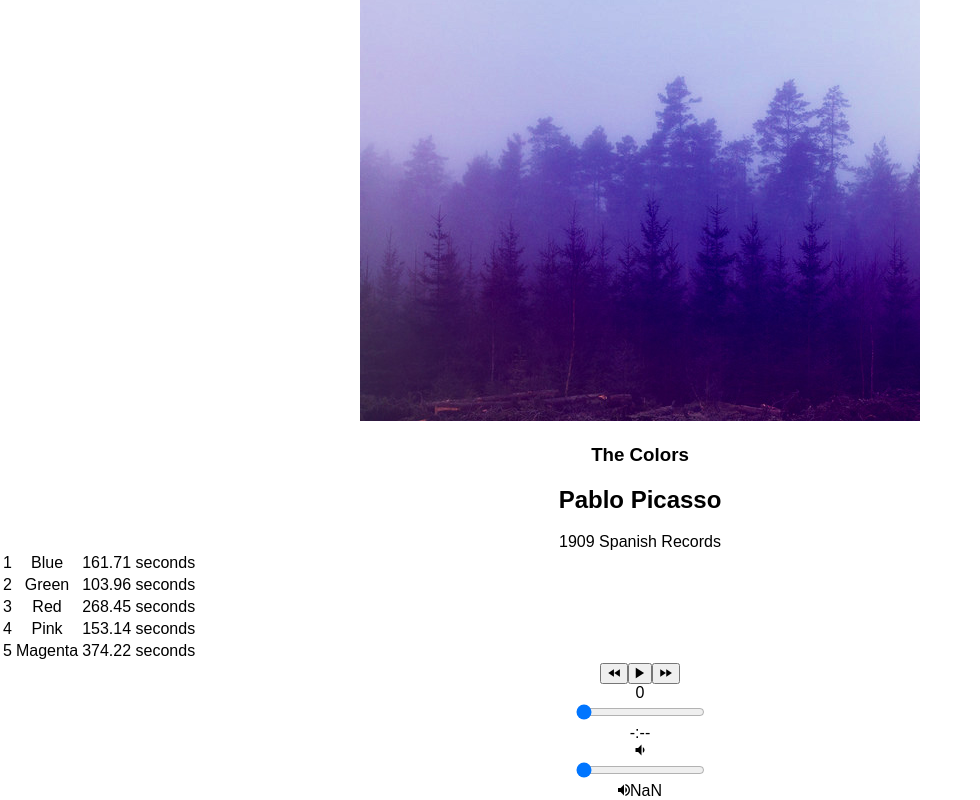
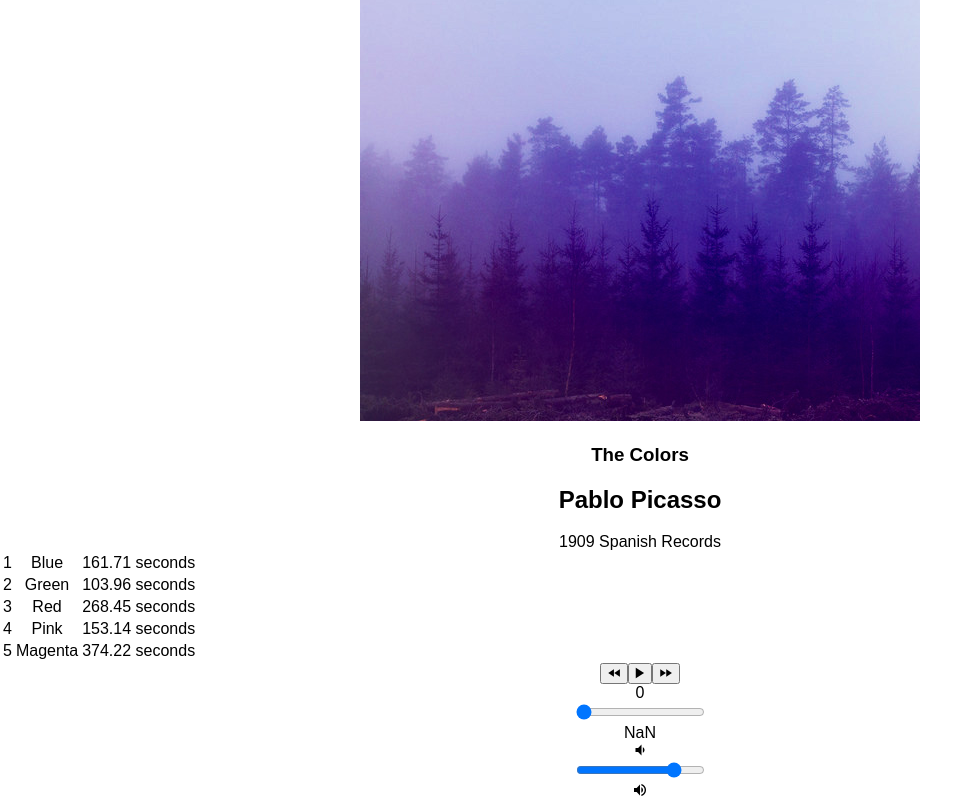
Before and after one commit to kaurnavjeet/bloc-jams-react, a React (Create React App) app: page /album/the-colors in a window 1280 px wide. Shown: the part 237-1037 px from the top of the page, without its empty margins (0-980 px from the left). Built offline with nearby package versions, Linux system fonts and the light colour scheme.

Commit message:
Checkpoint Range Inputs: final

```diff
--- a/src/components/PlayerBar.js
+++ b/src/components/PlayerBar.js
@@ -19,8 +19,15 @@ class PlayerBar extends Component {
 
         <section id="time-control">
           <div className="current-time">{this.props.currentTime}</div>
-          <input type="range" className="seek-bar" value="0" />
-          <div className="total-time">-:--</div>
+          <input
+            type="range"
+            className="seek-bar"
+            value={(this.props.currentTime / this.props.duration) || 0}
+            max="1"
+            min="0"
+            step="0.01"
+            onChange={this.props.handleTimeChange} />
+          <div className="total-time">{this.props.duration}</div>
         </section>
 
         <section id="volume-control">
@@ -28,13 +35,9 @@ class PlayerBar extends Component {
           <input
             type="range"
             className="seek-bar"
-            value={(this.props.currentTime / this.props.duration) || 0}
-            max="1"
-            min="0"
-            step="0.01"
-            onChange={this.props.handleTimeChange}
+            value="80"
           />
-          <div className="ion-md-volume-high">{this.props.duration}</div>
+          <div className="ion-md-volume-high"></div>
         </section>
 
       </section>
```
